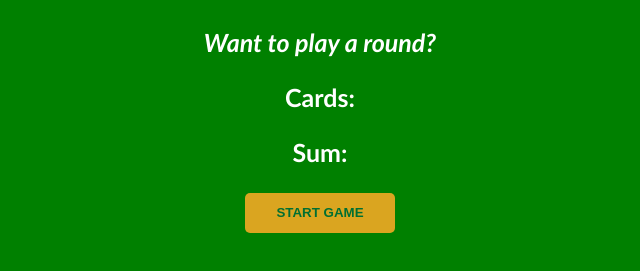
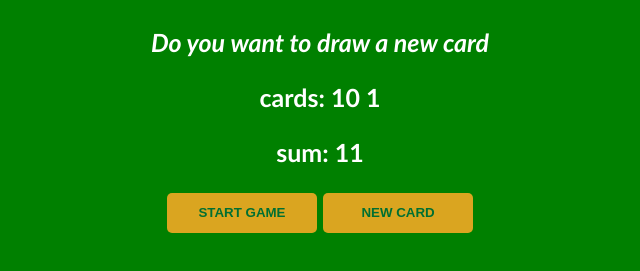
Before and after one commit to shadrackbond/Javascript-Journey, a plain HTML site: page Black-jack app/index.html in a window 1280 px wide. Both pictures are taken after a click on the button "START GAME". Shown: the part 87-358 px from the top of the page, without its empty margins (320-960 px from the left). Drawn offline with Linux system fonts and the light colour scheme.

Commit message:
we put some function in newCard button, chaged startgame to render game in some parts so as to make some developmental sense

```diff
--- a/Black-jack app/index.css
+++ b/Black-jack app/index.css
@@ -5,6 +5,7 @@ body{
     text-align: center;
     font-size: 25px;
     font-weight: bold;
+    margin-bottom: 4px;
 }
 
 h1{
@@ -25,4 +26,5 @@ button{
     font-weight: bold;
     border: none;
     border-radius: 5px;
+
 }
--- a/Black-jack app/index.html
+++ b/Black-jack app/index.html
@@ -9,11 +9,15 @@
 <body>
     <h1>BlackJack</h1>
     <p id = "message-el"> Want to play a round?</p>
-    <p>Cards:</p>
-    <p>Sum:</p>
+    <p id = "cards-el">Cards:</p>
+    <p id="sum-el">Sum:</p>
 
     <button onclick="startGame()">
         START GAME
+    </button>
+
+    <button onclick="newCard()">
+        NEW CARD
     </button>
 
     <script src="index.js">
--- a/Black-jack app/index.js
+++ b/Black-jack app/index.js
@@ -1,27 +1,44 @@
 let firstCard = 10;
-let secondCard = 10;
+let secondCard = 1;
 let hasBlackJACK = false;
 let isAlive = true;
 let message = "";
 
 
 let sum = firstCard + secondCard;
-// write the conditional according to these rules
-//if less than or equal to 20: do you want to draw a new card?
-//else if exactly 21: you have blackjack
-//else: you are out of the game
+let messageEl = document.getElementById("message-el");
+let sumEl = document.getElementById("sum-el")
+//let sumEl = document.querySelector("#sum-el")//querySelector//selector css is more dynamic than getelementbyId
+//css way of selecting id #
+//css way of selecting class .
+
+let cardsEl =document.getElementById("cards-el")
+
 function startGame(){
+    renderGame();
+}
+
+function renderGame(){
+    cardsEl.textContent = "cards: " + firstCard +" "+ secondCard;
+    sumEl.textContent = "sum: " + sum;
 
     if (sum <= 20) {
         message = "Do you want to draw a new card";
     }
     else if (sum === 21) {
-        message = "Wow, you have a Blackjack";
+        message = "You have a Blackjack";
         hasBlackJACK = true;
     }
     else {
-        message = "you are out of the game";
+        message = "You are out of the game";
         isAlive = false;
     }
-    console.log(message)
+    messageEl.textContent = message;
 }
+
+function newCard(){
+    console.log("drawing out console from the deck");
+    let card = 10;
+    sum +=card;
+    renderGame();
+}
```
